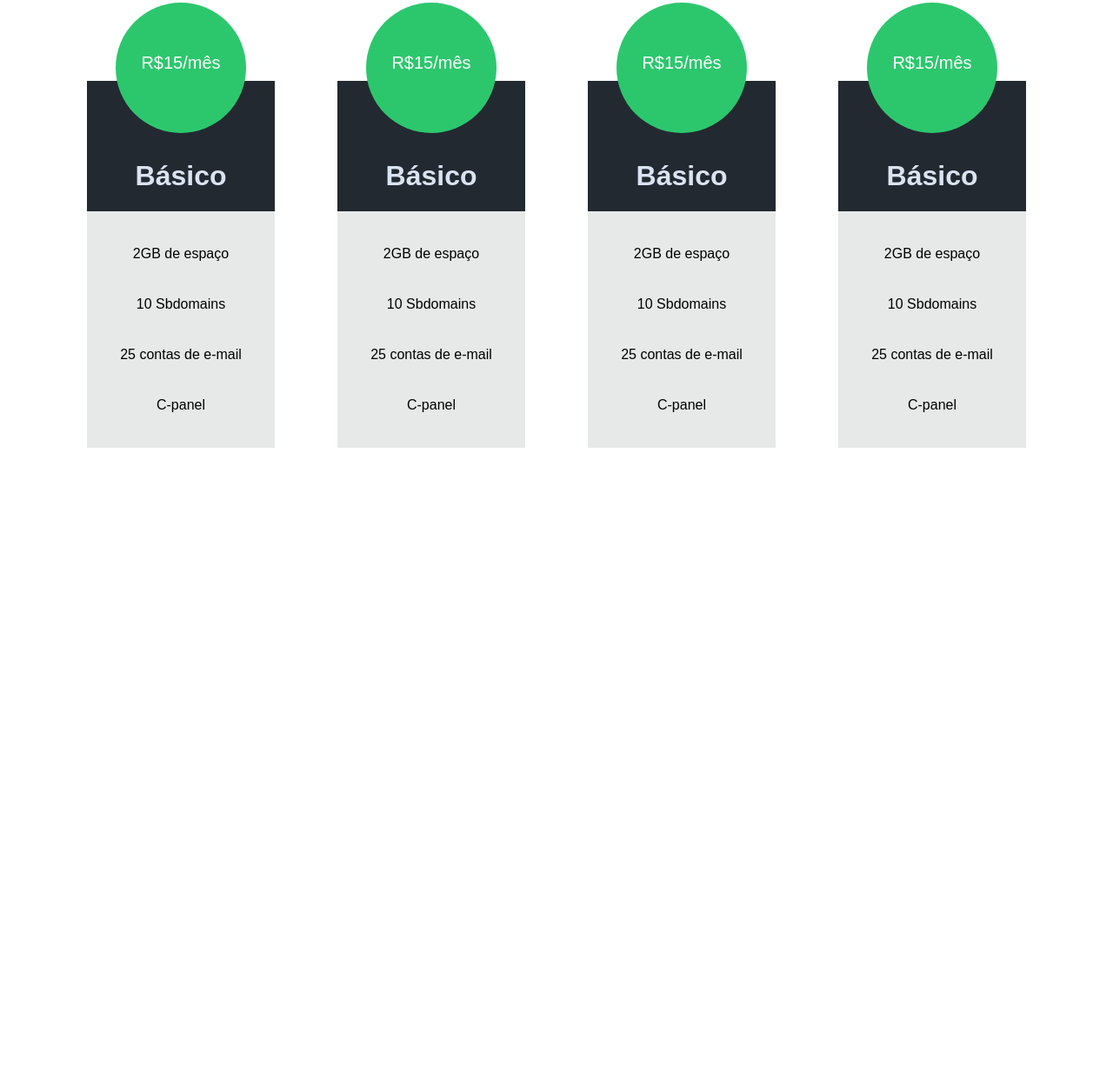
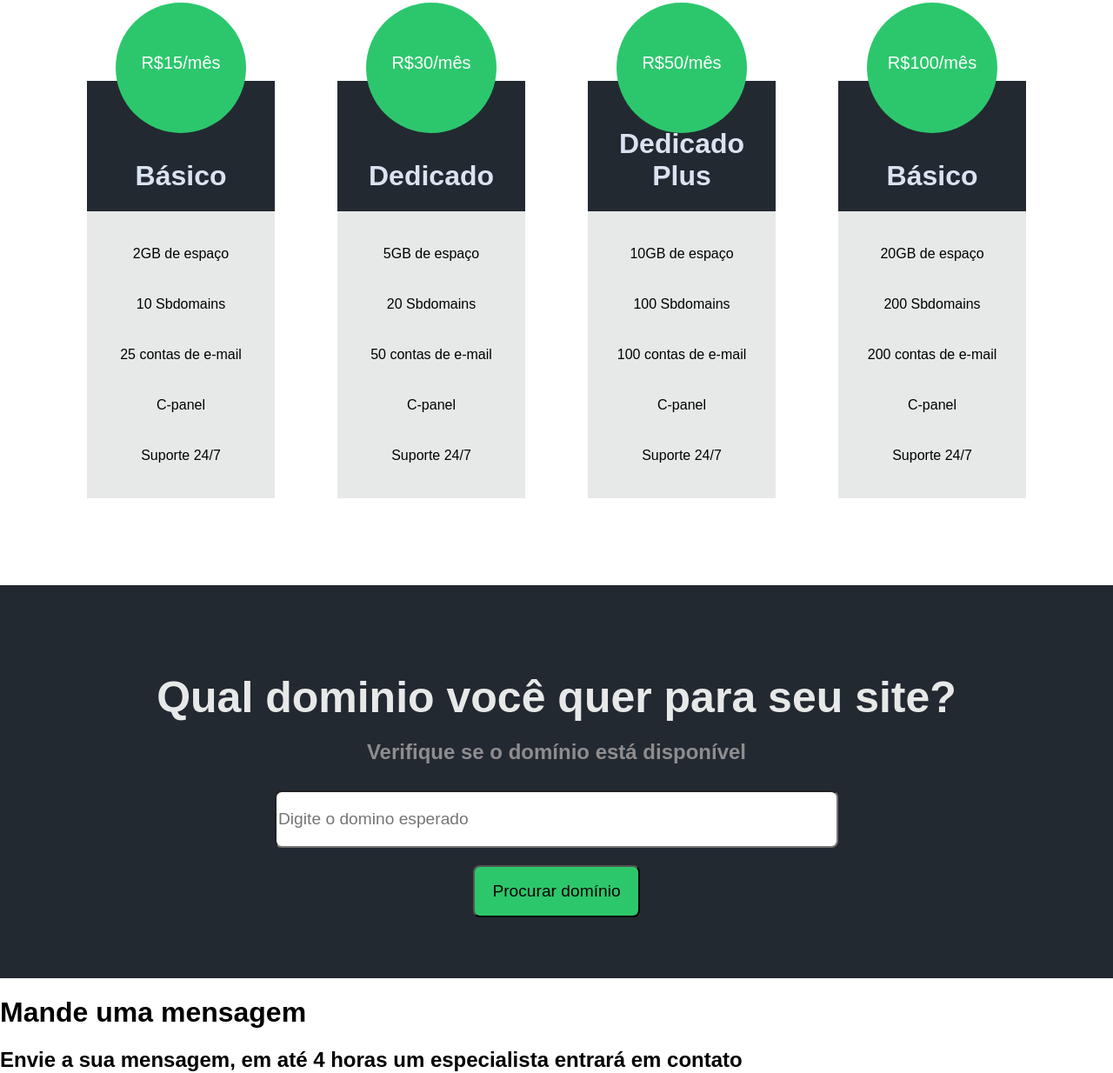
Before and after one commit to LuraKamuRa/Site-simples-de-dominio, a plain HTML site: page index.html in a window 1280 px wide. Shown: the part 1566-2800 px from the top of the page at 87% size. Before the commit the page ends 2081 px from the top, so only its background shows below. Drawn offline with Linux system fonts and the light colour scheme.

Commit message:
Adicionado domain checked e adicionado inputs sem css no footer

```diff
--- a/index.html
+++ b/index.html
@@ -8,33 +8,25 @@
 </head>
 <body>
     <header>
-
         <div class="bar">
             <div class="logo">
                 <img src="./img/database.png" alt="" width="60">
             </div>
             <div class="contatos">
-
             <div class="home"><p>HOME</p></div>
             <div class="preco"><p>PREÇOS</p></div>
             <div class="contato"><p>CONTATO</p></div>
             <div class="entrar"><p>ENTRAR</p></div>
             </div>
-
         </div>
     </header>
-
-
-
-
-
     <div class="main">
 
         <div class="banner">
             <div class="imgbanner">
                 <div class="txt">
                 <h2>LCP.Host</h2>
-                <p>Os melhores serviçõs para projetos de todos os tamanhos!</p>
+                <p>Os melhores serviços para projetos de todos os tamanhos!</p>
                 </div>
             </div>
         </div>
@@ -75,62 +67,88 @@
                 <p>10 Sbdomains</p>
                 <p>25 contas de e-mail</p>
                 <p>C-panel</p>
+                <p>Suporte 24/7</p>
                 </div>
         </div>
         <div class="tabela">
             <div class="grana">
-            <p>R$15/mês</p>
+            <p>R$30/mês</p>
+            </div>
+            <div class="basico">
+            <h1>Dedicado</h1>
+            </div>
+            <div class="beneficios">
+            <p>5GB de espaço</p>
+            <p>20 Sbdomains</p>
+            <p>50 contas de e-mail</p>
+            <p>C-panel</p>
+            <p>Suporte 24/7</p>
+            </div>
+        </div>
+        <div class="tabela">
+            <div class="grana">
+            <p>R$50/mês</p>
+            </div>
+            <div class="basico">
+            <h1>Dedicado Plus</h1>
+            </div>
+            <div class="beneficios">
+                <p>10GB de espaço</p>
+                <p>100 Sbdomains</p>
+                <p>100 contas de e-mail</p>
+                <p>C-panel</p>
+                <p>Suporte 24/7</p>
+                </div>
+        </div>
+        <div class="tabela">
+            <div class="grana">
+            <p>R$100/mês</p>
             </div>
             <div class="basico">
             <h1>Básico</h1>
             </div>
             <div class="beneficios">
-            <p>2GB de espaço</p>
-            <p>10 Sbdomains</p>
-            <p>25 contas de e-mail</p>
-            <p>C-panel</p>
+                <p>20GB de espaço</p>
+                <p>200 Sbdomains</p>
+                <p>200 contas de e-mail</p>
+                <p>C-panel</p>
+                <p>Suporte 24/7</p>
+                </div>
+        </div>
+        </div>
+        <div class="domincheck">
+            <h1>Qual dominio você quer para seu site?</h1>
+            <h2>Verifique se o domínio está disponível</h2>
+            <input type="text" name="" id="dominio" placeholder="Digite o domino esperado">
+            <input type="button" value="Procurar domínio" id="botao">
+        </div>
+    </div>
+    <footer>
+
+        <div class="footer">
+            <div class="from-footer-message">
+            <h1>Mande uma mensagem</h1>
+            <h2>Envie a sua mensagem, em até 4 horas um especialista entrará em contato</h2>
             </div>
-        </div>
+
+            <div class="inputs">
+            <input type="text" name="" id="" placeholder="Seu nome">
+            <input type="email" name="" id="" placeholder="Seu e-mail">
+
+            <input type="text" name="" id="" placeholder="Descreva do que precisa">
+
+            </div>
 
 
-        <div class="tabela">
-            <div class="grana">
-            <p>R$15/mês</p>
-            </div>
-            <div class="basico">
-            <h1>Básico</h1>
-            </div>
-            <div class="beneficios">
-                <p>2GB de espaço</p>
-                <p>10 Sbdomains</p>
-                <p>25 contas de e-mail</p>
-                <p>C-panel</p>
-                </div>
-        </div>
-        <div class="tabela">
-            <div class="grana">
-            <p>R$15/mês</p>
-            </div>
-            <div class="basico">
-            <h1>Básico</h1>
-            </div>
-            <div class="beneficios">
-                <p>2GB de espaço</p>
-                <p>10 Sbdomains</p>
-                <p>25 contas de e-mail</p>
-                <p>C-panel</p>
-                </div>
-        </div>
+
+
+
+
 
         </div>
 
 
-
-    </div>
-
-
-
-    <footer></footer>
+    </footer>
     <script></script>
 </body>
 </html>
--- a/style.css
+++ b/style.css
@@ -168,3 +168,37 @@ body{
 .beneficios p {
     margin: 40px 0 40px 0;
 }
+.domincheck{
+    margin-top: 100px;
+    width: 100vw;
+    height: 100%;
+    color: #e7e9e9;
+    background-color: #232931;
+    display: flex;
+    align-content: center;
+    flex-direction: column;
+    text-align: center;
+}
+.domincheck h1{
+    margin: 100px 0 0 0;
+    font-size: 50px;
+}
+.domincheck h2{
+    color: #8e8d8f;
+}
+#dominio{
+    margin: 10px auto;
+    width: 50%;
+    height: 60px;
+    border-radius: 8px;
+    font-size: larger;
+}
+#botao{
+    margin: 10px auto;
+    width: 15%;
+    height: 60px;
+    border-radius: 8px;
+    font-size: larger;
+    background-color: #2dc76b;
+    margin-bottom: 70px;
+}
```
